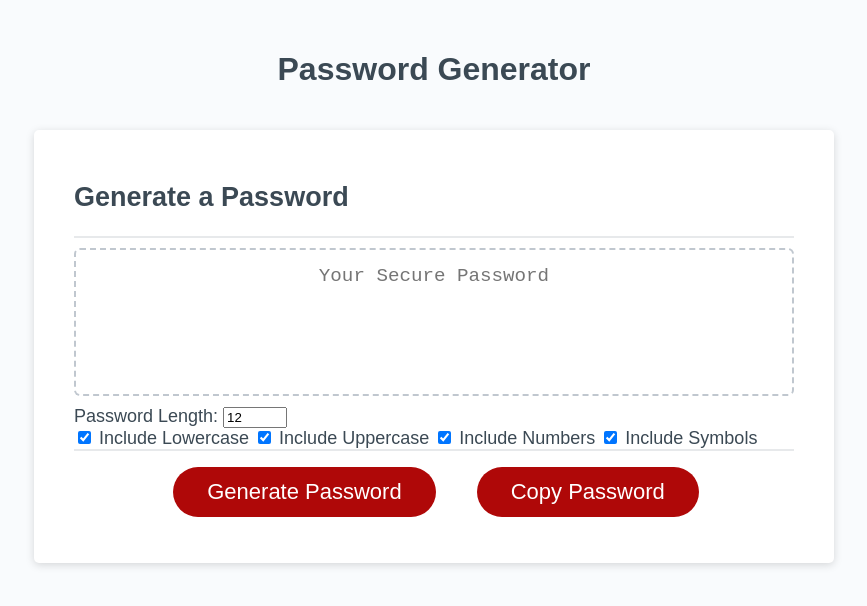
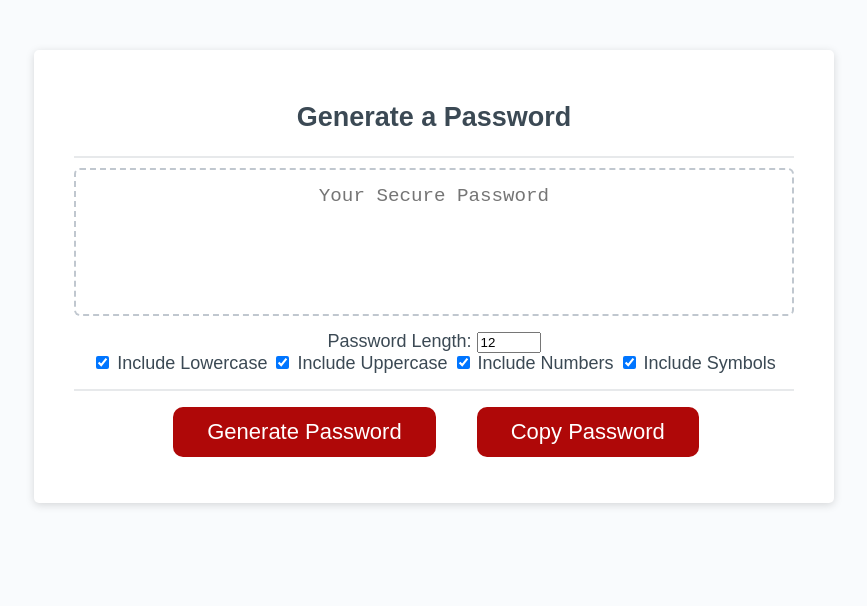
Before and after one commit to squrpe/Password-Generator, a plain HTML site: page index.html in a window 1280 px wide. Shown: the whole page, without its empty margins (206-1073 px from the left). Drawn offline with Linux system fonts and the light colour scheme.

Commit message:
Improved UI and Finalised Inputs

```diff
--- a/index.html
+++ b/index.html
@@ -10,7 +10,7 @@
 <body>
   <div class="wrapper">
     <header>
-      <h1>Password Generator</h1>
+      <!-- <h1>Password Generator</h1> -->
     </header>
     <div class="card">
       <div class="card-header">
@@ -24,8 +24,10 @@
           aria-label="Generated Password"
         ></textarea>
         <form id="password-options">
+          <div id="lengthinput">
           <label for="length">Password Length:</label>
           <input type="number" id="length" name="length" min="8" max="128" value="12" />
+          </div>
 
           <div>
             <label><input type="checkbox" id="lowercase" checked /> Include Lowercase</label>
@@ -44,3 +46,5 @@
   <script src="script.js"></script>
 </body>
 </html>
+
+<!-- Lara Nicole - 2025 -->
--- a/style.css
+++ b/style.css
@@ -1,3 +1,5 @@
+/* Lara Nicole - 2025 */
+
 *,
 *::before,
 *::after {
@@ -72,10 +74,14 @@ header {
   clear: both;
 }
 
+h2 {
+  text-align: center;
+}
+
 .btn {
   border: none;
   background-color: hsl(360, 91%, 36%);
-  border-radius: 25px;
+  border-radius: 10px;
   box-shadow: rgba(0, 0, 0, 0.1) 0px 1px 6px 0px rgba(0, 0, 0, 0.2) 0px 1px 1px
     0px;
   color: hsl(0, 0%, 100%);
@@ -111,11 +117,16 @@ button[disabled] {
   font-size: 1.2rem;
   text-align: center;
   margin-top: 10px;
-  margin-bottom: 10px;
+  /* margin-bottom: 10px; */
   border: 2px dashed #c0c7cf;
   border-radius: 6px;
   resize: none;
   overflow: hidden;
+}
+
+#password-options {
+  padding: 15px;
+  text-align: center;
 }
 
 @media (max-width: 690px) {
```
